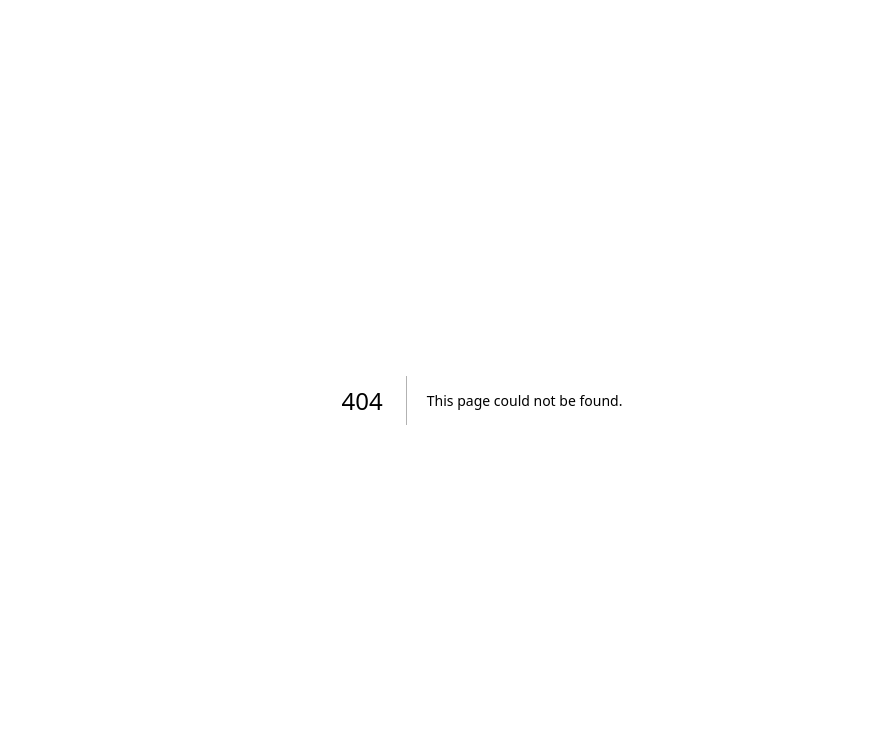
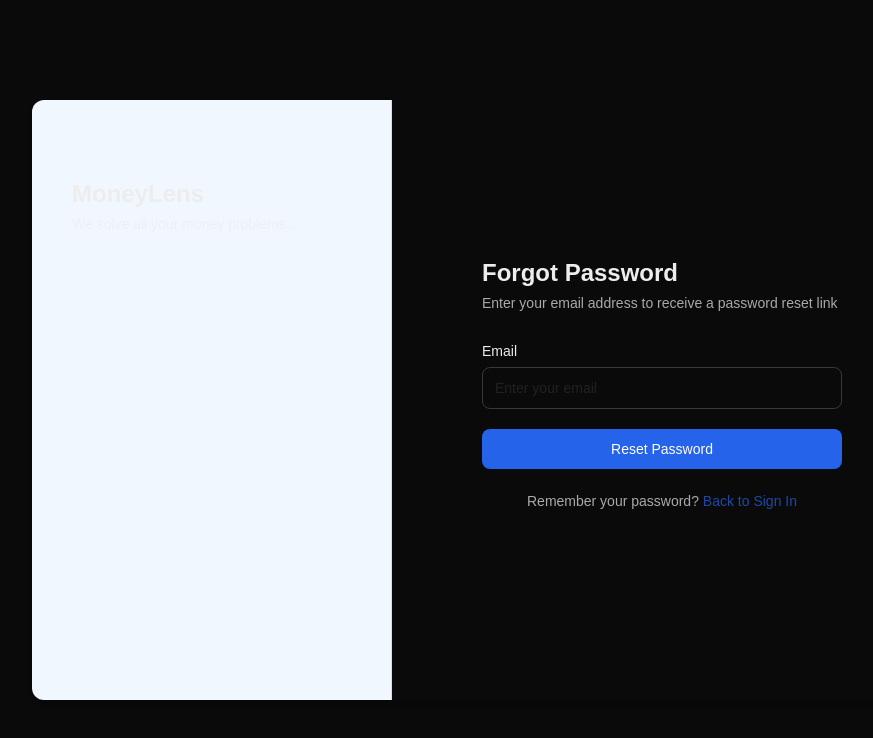
Before and after one commit to Sahil-Sharma-603/Money-Lens-App, a Next.js app in the folder frontend/: page /pages/forgot-password in a window 1280 px wide. Before the commit this address had no page. Shown: the top 738 px of the page, without its empty margins (158-1031 px from the left). Built offline with nearby package versions, Linux system fonts and the light colour scheme.

Commit message:
Completed Forgot password Functionality

```diff
--- /dev/null
+++ b/frontend/src/app/pages/forgot-password/page.tsx
@@ -0,0 +1,110 @@
+'use client';
+
+import React, { useState, FormEvent } from 'react';
+import { sendPasswordResetEmail } from 'firebase/auth';
+// Try this if previous import doesn't work
+import { auth } from '@/app/config/firebase';
+// Alternative imports if the above doesn't work:
+// import { auth } from '../../config/firebase';
+// import { auth } from '../../../config/firebase';
+// import { auth } from '../../../../config/firebase';
+import styles from '../../assets/styles/page.module.css';
+import Link from 'next/link';
+import { FirebaseError } from 'firebase/app';
+import { useRouter } from 'next/navigation';
+
+export default function ForgotPassword() {
+  const router = useRouter();
+  const [email, setEmail] = useState('');
+  const [isLoading, setIsLoading] = useState(false);
+  const [successMessage, setSuccessMessage] = useState('');
+  const [errorMessage, setErrorMessage] = useState('');
+
+  const handleSubmit = async (e: FormEvent<HTMLFormElement>) => {
+    e.preventDefault();
+    setIsLoading(true);
+    setErrorMessage('');
+    setSuccessMessage('');
+
+    try {
+      await sendPasswordResetEmail(auth, email);
+      setSuccessMessage('Password reset email sent! Please check your inbox.');
+      // Optional: Automatically redirect after a few seconds
+      // setTimeout(() => router.push('/'), 5000);
+    } catch (error) {
+      const errorMessage =
+        error instanceof FirebaseError
+          ? error.message
+          : error instanceof Error
+          ? error.message
+          : 'An unknown error occurred';
+      console.error('Password reset failed:', errorMessage);
+      setErrorMessage('Password reset failed: ' + errorMessage);
+    } finally {
+      setIsLoading(false);
+    }
+  };
+
+  return (
+    <div className={styles.page}>
+      <div className={styles.container}>
+        {/* Left Side */}
+        <div className={styles.sidebar}>
+          <div className={styles.brandContent}>
+            <h1>MoneyLens</h1>
+            <p>We solve all your money problems...</p>
+          </div>
+        </div>
+
+        {/* Right Side */}
+        <div className={styles.formSection}>
+          <div className={styles.formContainer}>
+            <h2>Forgot Password</h2>
+            <p>Enter your email address to receive a password reset link</p>
+
+            {successMessage && (
+              <div className={styles.successMessage}>
+                {successMessage}
+              </div>
+            )}
+
+            {errorMessage && (
+              <div className={styles.errorMessage}>
+                {errorMessage}
+              </div>
+            )}
+
+            <form onSubmit={handleSubmit}>
+              <div className={styles.inputGroup}>
+                <label htmlFor="email">Email</label>
+                <input
+                  type="email"
+                  id="email"
+                  value={email}
+                  onChange={(e) => setEmail(e.target.value)}
+                  placeholder="Enter your email"
+                  required
+                />
+              </div>
+
+              <button
+                type="submit"
+                className={styles.signInButton}
+                disabled={isLoading}
+              >
+                {isLoading ? 'Sending...' : 'Reset Password'}
+              </button>
+            </form>
+
+            <p className={styles.signUpPrompt}>
+              Remember your password?{' '}
+              <Link href="/" className={styles.signUpLink}>
+                Back to Sign In
+              </Link>
+            </p>
+          </div>
+        </div>
+      </div>
+    </div>
+  );
+}
```
